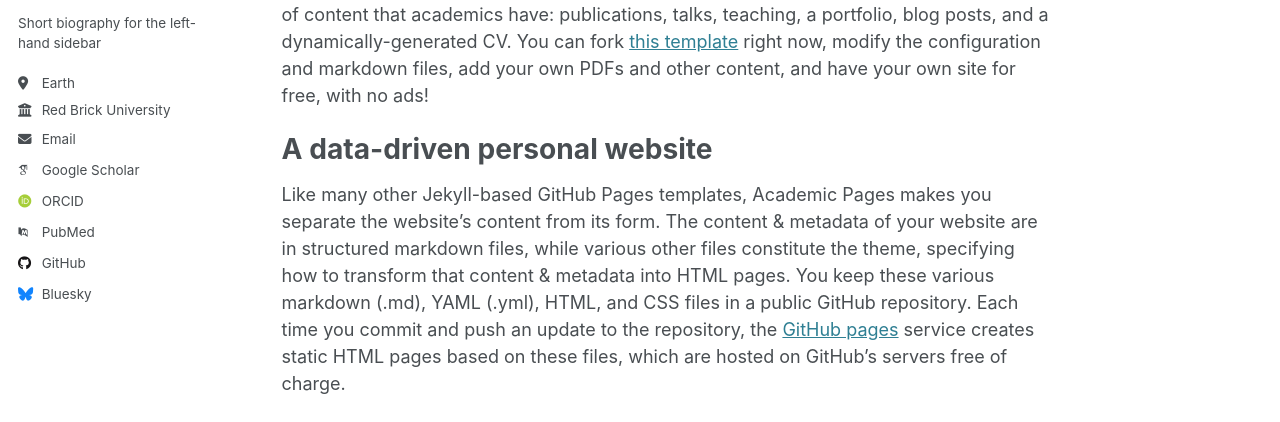
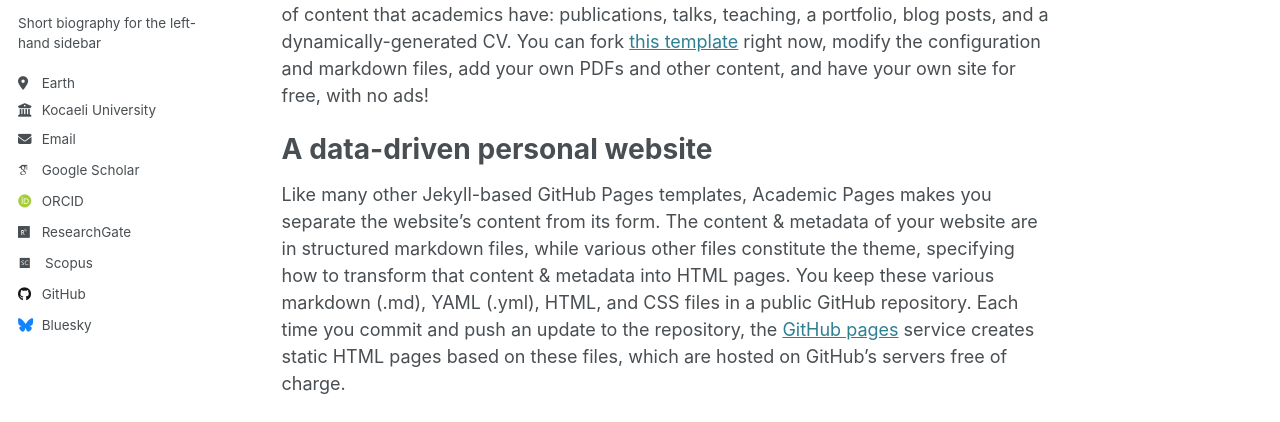
Before and after one commit to huseyin-esen/huseyin-esen.github.io, a Jekyll site: the page built from _pages/about.md, in a window 1280 px wide. Shown: the part 303-725 px from the top of the page. Built offline with Jekyll 4.4.1, drawn with Linux system fonts in a browser that asks for light colours; some web fonts are replaced.

Commit message:
Update _config.yml

```diff
--- a/_config.yml
+++ b/_config.yml
@@ -27,19 +27,19 @@ author:
   pronouns         : # example: "she/her"
   bio              : "Short biography for the left-hand sidebar"
   location         : "Earth"
-  employer         : "Red Brick University"
+  employer         : "Kocaeli University"
   uri              : # URL
-  email            : "none@example.org"
+  email            : "huseyin.esen@kocaeli.edu.tr"
 
   # Academic websites
   arxiv            : # URL - Update with the correct link to your profile
-  googlescholar    : "https://scholar.google.com/citations?user=PS_CX0AAAAAJ"
+  googlescholar    : "https://scholar.google.com/citations?user=1U1yIHcAAAAJ"
   impactstory      : # URL
-  orcid            : "http://orcid.org/yourorcidurl"
+  orcid            : "https://orcid.org/0000-0001-5649-6074"
   semantic         : # URL
-  pubmed           : "https://www.ncbi.nlm.nih.gov/pubmed/?term=john+snow"
-  researchgate     : # URL
-  scopus           : # URL
+  pubmed           : # URL
+  researchgate     : "https://www.researchgate.net/profile/Hueseyin-Esen"
+  scopus           : "https://www.scopus.com/authid/detail.uri?authorId=6602183397"
 
   # Repositories and software development
   bitbucket        : # Username - Update with your username on the site
```
